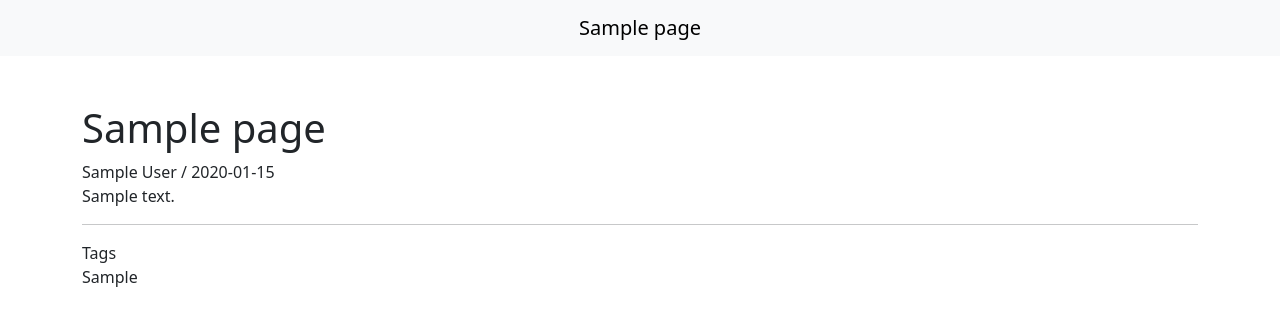
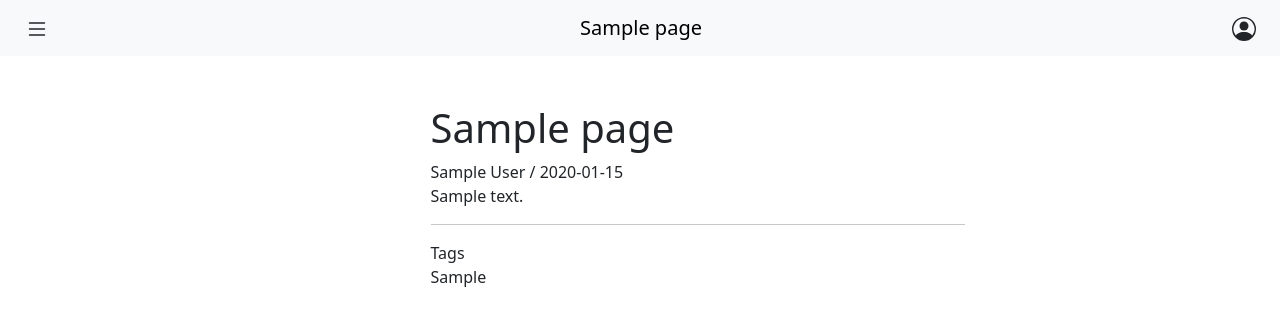
Before and after one commit to Chun-Cheng/green-learning, a FastAPI app: page /book/1/1 in a window 1280 px wide. Shown: the top 326 px of the page. Run offline with FastAPI, Linux system fonts and the light colour scheme; tables that the repository leaves empty hold one stand-in row (values such as "Sample post").

Commit message:
Feat: Add title bar icons

```diff
--- a/templates/book_page.html
+++ b/templates/book_page.html
@@ -4,14 +4,37 @@
     <meta charset="UTF-8">
     <meta name="viewport" content="width=device-width, initial-scale=1.0">
     <title>{{ page_title }} - {{ book_title }}</title>
+    <link rel="stylesheet" href="/static/css/page.css">
     <link rel="stylesheet" href="https://cdn.jsdelivr.net/npm/bootstrap@5.3.2/dist/css/bootstrap.min.css">
     <script src="https://cdn.jsdelivr.net/npm/bootstrap@5.3.2/dist/js/bootstrap.bundle.min.js"></script>
 </head>
 <body>
     <nav class="navbar sticky-top bg-body-tertiary">
+        <button class="btn ms-4 p-0" type="button" data-bs-toggle="collapse" data-bs-target="#bookArticlesMenu" aria-expanded="false" aria-controls="bookArticlesMenu">
+            <svg xmlns="http://www.w3.org/2000/svg" width="16" height="16" fill="currentColor" class="bi bi-list nav-icon" viewBox="0 0 16 16">
+                <path fill-rule="evenodd" d="M2.5 12a.5.5 0 0 1 .5-.5h10a.5.5 0 0 1 0 1H3a.5.5 0 0 1-.5-.5m0-4a.5.5 0 0 1 .5-.5h10a.5.5 0 0 1 0 1H3a.5.5 0 0 1-.5-.5m0-4a.5.5 0 0 1 .5-.5h10a.5.5 0 0 1 0 1H3a.5.5 0 0 1-.5-.5"/>
+            </svg>
+        </button>
         <a class="navbar-brand mx-auto" href="#">{{ page_title }}</a>
+        <a href="/signin" class="text-body me-4">
+            <svg xmlns="http://www.w3.org/2000/svg" width="16" height="16" fill="currentColor" class="bi bi-person-circle nav-icon" viewBox="0 0 16 16">
+                <path d="M11 6a3 3 0 1 1-6 0 3 3 0 0 1 6 0"/>
+                <path fill-rule="evenodd" d="M0 8a8 8 0 1 1 16 0A8 8 0 0 1 0 8m8-7a7 7 0 0 0-5.468 11.37C3.242 11.226 4.805 10 8 10s4.757 1.225 5.468 2.37A7 7 0 0 0 8 1"/>
+            </svg>
+        </a>
     </nav>
-    <div class="container mt-5">
+    <div class="container row">
+        <div class="col-3" style="min-height: 120px;">
+            <div class="collapse collapse-horizontal" id="bookArticlesMenu">
+                <div class="border-end">
+                    <ul>
+                        <li><a href="#">Hello</a></li>
+                        <li><a href="#">World</a></li>
+                    </ul>
+                </div>
+            </div>
+        </div>
+        <div class="container mt-5 col-6">
             <h1>{{ page_title }}</h1>
             {{ page_author }} / <!-- datetime -->{{ page_last_update }}<br>
             {{ page_content|safe }}
@@ -21,6 +44,8 @@
                 {{ tag }}
             {% endfor %}
         </div>
+    </div>
+
     <script src="/static/js/book_page.js"></script>
 </body>
 </html>
```
Lines whose indentation alone changed are shown as unchanged.
